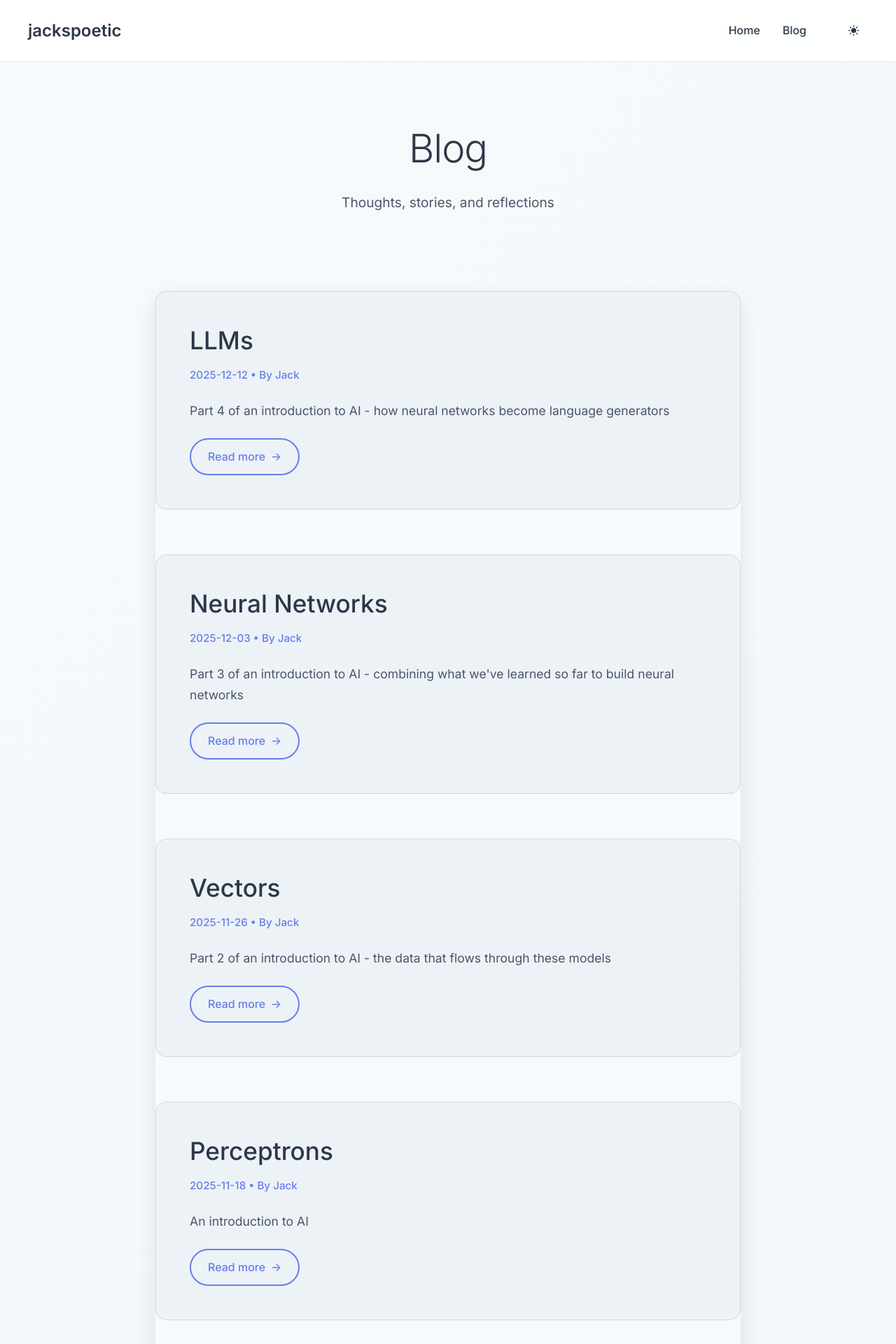
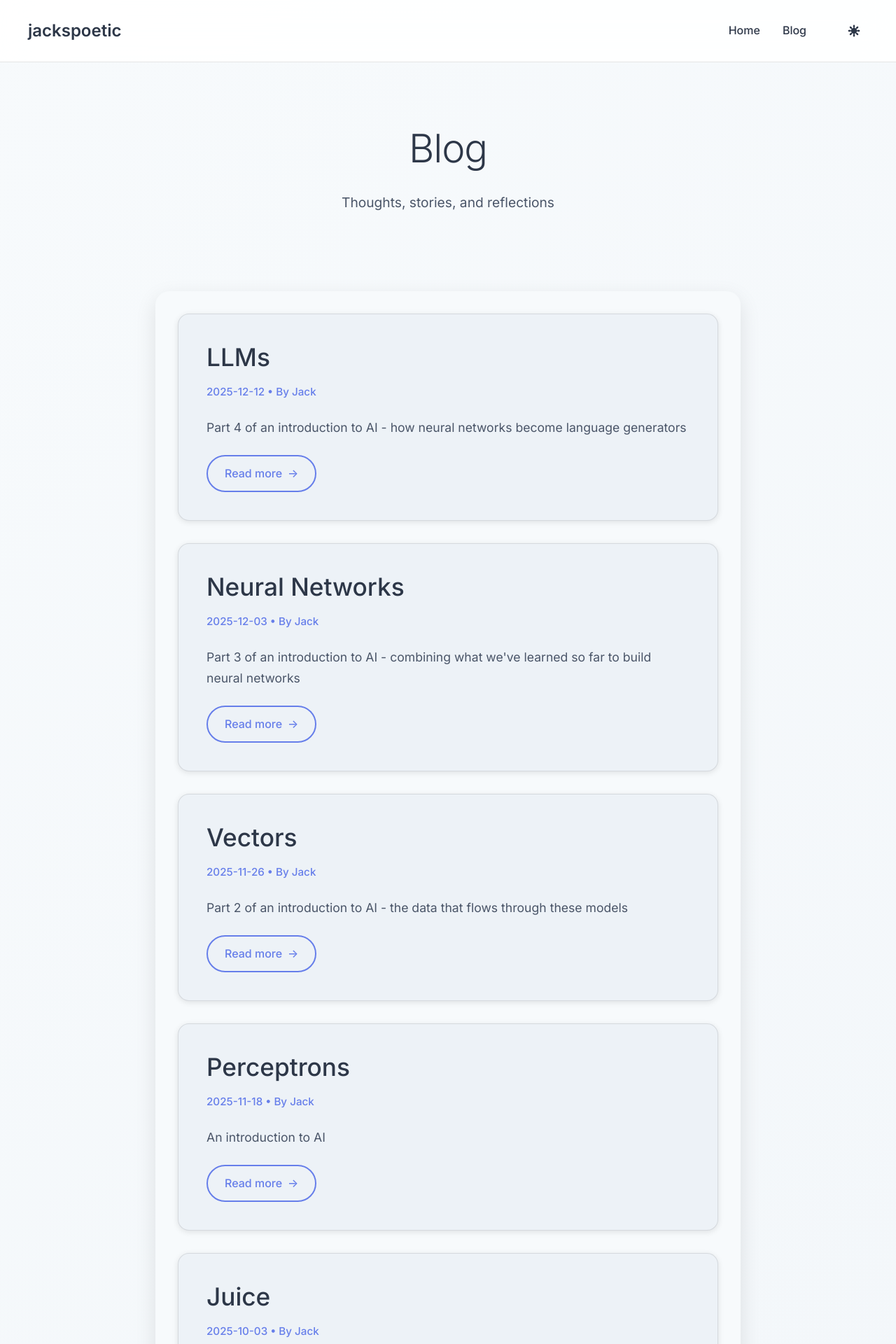
Before and after one commit to jackkru/jackspoetic, a Flask app: page /blog in a window 1280 px wide. Shown: the top 1920 px of the page at 70% size. Run offline with Flask 3, Linux system fonts and the light colour scheme.

Commit message:
fixing vercel app issues

```diff
--- a/app.py
+++ b/app.py
@@ -35,7 +35,12 @@ def post(slug):
 # But we'll keep explicit routes for better control and debugging
 @app.route('/static/<path:filename>')
 def static_files(filename):
-    return send_from_directory(os.path.join(BASE_DIR, 'static'), filename)
+    try:
+        return send_from_directory(os.path.join(BASE_DIR, 'static'), filename)
+    except Exception as e:
+        # Log error for debugging
+        print(f"Error serving static file {filename}: {e}")
+        abort(404)
 
 def get_posts():
     """Get all blog posts sorted by date"""
--- a/static/css/dark-mode.css
+++ b/static/css/dark-mode.css
@@ -82,7 +82,7 @@ body {
     cursor: pointer;
     padding: 0.5rem;
     border-radius: 50%;
-    display: flex;
+    display: inline-flex;
     align-items: center;
     justify-content: center;
     color: var(--text-nav);
@@ -91,6 +91,7 @@ body {
     line-height: 1;
     height: 2.5rem;
     width: 2.5rem;
+    position: relative;
 }
 
 .theme-toggle:hover {
@@ -102,17 +103,23 @@ body {
     width: 1.2rem;
     height: 1.2rem;
     fill: currentColor;
+    display: block;
+    color: var(--text-nav);
+    position: absolute;
+    top: 50%;
+    left: 50%;
+    transform: translate(-50%, -50%);
 }
 
 /* Hide/show icons based on theme */
 [data-theme="light"] .moon-icon,
 [data-theme="dark"] .sun-icon {
-    display: none;
+    display: none !important;
 }
 
 [data-theme="light"] .sun-icon,
 [data-theme="dark"] .moon-icon {
-    display: block;
+    display: block !important;
 }
 
 /* Ensure perfect alignment */
@@ -120,15 +127,14 @@ body {
     align-items: center;
 }
 
+.nav-links {
+    display: flex;
+    align-items: center;
+    gap: 2rem;
+}
+
 .nav-links a {
     display: flex;
     align-items: center;
     height: 2.5rem;
 }
-
-.theme-toggle svg {
-    width: 1.2rem;
-    height: 1.2rem;
-    fill: currentColor;
-    display: block;
-}
--- a/templates/blog.html
+++ b/templates/blog.html
@@ -128,22 +128,23 @@
         .posts-container {
             background: var(--bg-primary);
             border-radius: 20px;
-            padding: 0;
+            padding: 2rem;
             box-shadow: 0 10px 30px var(--shadow-color);
         }
 
         .post {
-            margin-bottom: 4rem;
-            padding: 3rem;
-            padding-bottom: 3rem;
+            margin-bottom: 2rem;
+            padding: 2.5rem;
             border: 1px solid var(--border-color);
             border-radius: 16px;
-            transition: transform 0.3s ease;
+            transition: transform 0.3s ease, box-shadow 0.3s ease;
             background: var(--bg-secondary);
+            box-shadow: 0 2px 8px var(--shadow-color);
         }
 
         .post:hover {
             transform: translateY(-2px);
+            box-shadow: 0 4px 16px var(--shadow-hover);
         }
 
         .post:last-child {
@@ -281,10 +282,10 @@
                 <a href="/">Home</a>
                 <a href="/blog">Blog</a>
                 <button class="theme-toggle" aria-label="Toggle dark mode">
-                    <svg class="sun-icon" viewBox="0 0 24 24">
+                    <svg class="sun-icon" viewBox="0 0 24 24" fill="currentColor" stroke="currentColor" stroke-width="1.5">
                         <path d="M12 2.25a.75.75 0 01.75.75v2.25a.75.75 0 01-1.5 0V3a.75.75 0 01.75-.75zM7.5 12a4.5 4.5 0 119 0 4.5 4.5 0 01-9 0zM18.894 6.166a.75.75 0 00-1.06-1.06l-1.591 1.59a.75.75 0 101.06 1.061l1.591-1.59zM21.75 12a.75.75 0 01-.75.75h-2.25a.75.75 0 010-1.5H21a.75.75 0 01.75.75zM17.834 18.894a.75.75 0 001.06-1.06l-1.59-1.591a.75.75 0 10-1.061 1.06l1.59 1.591zM12 18a.75.75 0 01.75.75V21a.75.75 0 01-1.5 0v-2.25A.75.75 0 0112 18zM7.758 17.303a.75.75 0 00-1.061-1.06l-1.591 1.59a.75.75 0 001.06 1.061l1.591-1.59zM6 12a.75.75 0 01-.75.75H3a.75.75 0 010-1.5h2.25A.75.75 0 016 12zM6.697 7.757a.75.75 0 001.06-1.06l-1.59-1.591a.75.75 0 00-1.061 1.06l1.59 1.591z"/>
                     </svg>
-                    <svg class="moon-icon" viewBox="0 0 24 24">
+                    <svg class="moon-icon" viewBox="0 0 24 24" fill="currentColor" stroke="currentColor" stroke-width="1.5">
                         <path d="M9.528 1.718a.75.75 0 01.162.819A8.97 8.97 0 009 6a9 9 0 009 9 8.97 8.97 0 003.463-.69.75.75 0 01.981.98 10.503 10.503 0 01-9.694 6.46c-5.799 0-10.5-4.701-10.5-10.5 0-4.368 2.667-8.112 6.46-9.694a.75.75 0 01.818.162z"/>
                     </svg>
                 </button>
--- a/templates/post.html
+++ b/templates/post.html
@@ -383,10 +383,10 @@
                 <a href="/">Home</a>
                 <a href="/blog">Blog</a>
                 <button class="theme-toggle" aria-label="Toggle dark mode">
-                    <svg class="sun-icon" viewBox="0 0 24 24">
+                    <svg class="sun-icon" viewBox="0 0 24 24" fill="currentColor" stroke="currentColor" stroke-width="1.5">
                         <path d="M12 2.25a.75.75 0 01.75.75v2.25a.75.75 0 01-1.5 0V3a.75.75 0 01.75-.75zM7.5 12a4.5 4.5 0 119 0 4.5 4.5 0 01-9 0zM18.894 6.166a.75.75 0 00-1.06-1.06l-1.591 1.59a.75.75 0 101.06 1.061l1.591-1.59zM21.75 12a.75.75 0 01-.75.75h-2.25a.75.75 0 010-1.5H21a.75.75 0 01.75.75zM17.834 18.894a.75.75 0 001.06-1.06l-1.59-1.591a.75.75 0 10-1.061 1.06l1.59 1.591zM12 18a.75.75 0 01.75.75V21a.75.75 0 01-1.5 0v-2.25A.75.75 0 0112 18zM7.758 17.303a.75.75 0 00-1.061-1.06l-1.591 1.59a.75.75 0 001.06 1.061l1.591-1.59zM6 12a.75.75 0 01-.75.75H3a.75.75 0 010-1.5h2.25A.75.75 0 016 12zM6.697 7.757a.75.75 0 001.06-1.06l-1.59-1.591a.75.75 0 00-1.061 1.06l1.59 1.591z"/>
                     </svg>
-                    <svg class="moon-icon" viewBox="0 0 24 24">
+                    <svg class="moon-icon" viewBox="0 0 24 24" fill="currentColor" stroke="currentColor" stroke-width="1.5">
                         <path d="M9.528 1.718a.75.75 0 01.162.819A8.97 8.97 0 009 6a9 9 0 009 9 8.97 8.97 0 003.463-.69.75.75 0 01.981.98 10.503 10.503 0 01-9.694 6.46c-5.799 0-10.5-4.701-10.5-10.5 0-4.368 2.667-8.112 6.46-9.694a.75.75 0 01.818.162z"/>
                     </svg>
                 </button>
```
Also changed, not shown: templates/index.html (+6 -3 lines).
